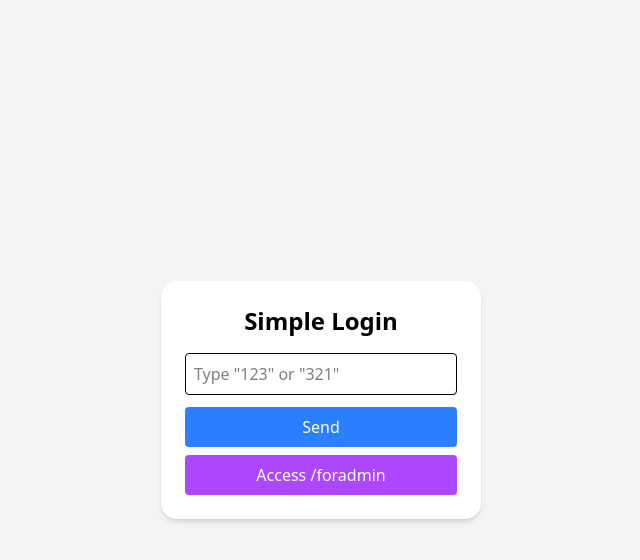
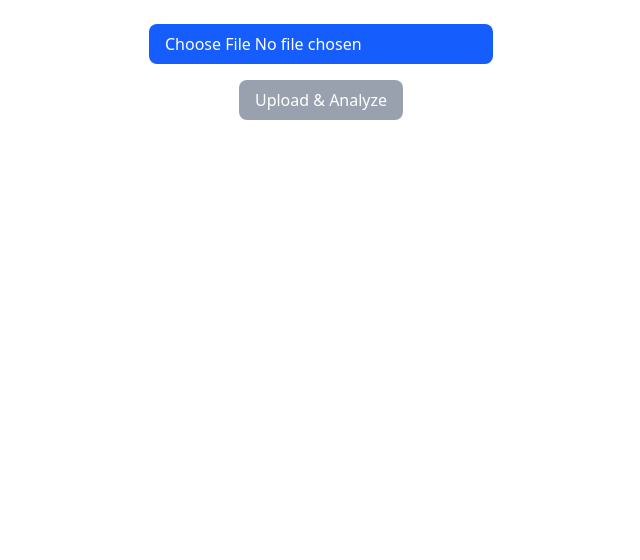
Before and after one commit to nguyenphujj/my-vite-app, a React (Vite) app: page / in a window 1280 px wide. Shown: the top 560 px of the page, without its empty margins (319-959 px from the left). Built offline with nearby package versions, Linux system fonts and the light colour scheme.

Commit message:
your message

```diff
--- a/src/App.jsx
+++ b/src/App.jsx
@@ -2601,7 +2601,7 @@ function ExampleForAdminOnly() {
 
 function Login_Add(){
   const [jsoncache, setJsoncache] = useState("");
-  const [atpage, setAtpage] = useState(16);
+  const [atpage, setAtpage] = useState(13);
   const [server, setServer] = useState('')
   const [token1, setToken1] = useState('')
 
```
